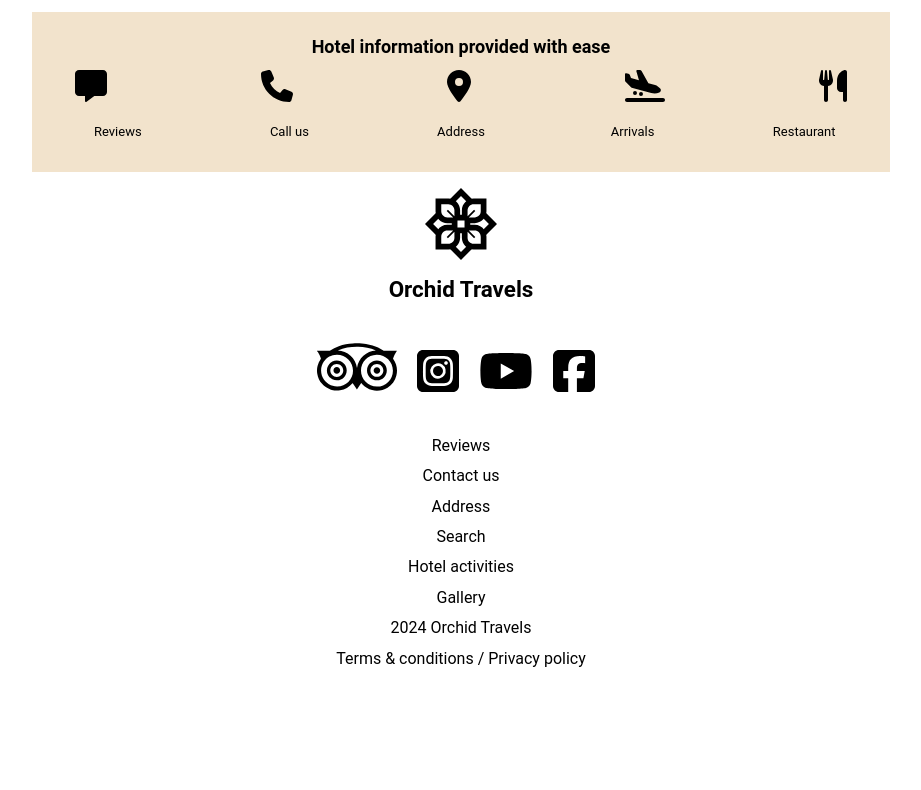
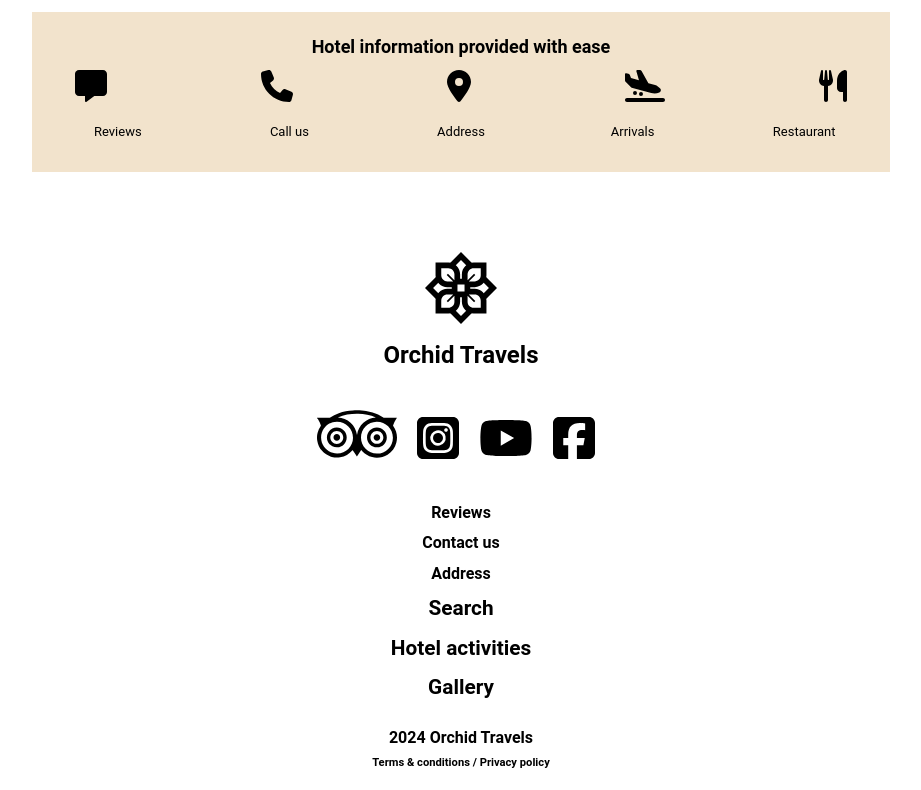
Before and after one commit to DianaEri/Orchid-Travels, a React (Vite) app: page / in a window 1280 px wide. Shown: the part 1550-2340 px from the top of the page, without its empty margins (179-1100 px from the left). Before the commit the page ends 2240 px from the top, so only its background shows below. Built offline with nearby package versions, Linux system fonts and the light colour scheme; no server answers.

Commit message:
Footer klar

```diff
--- a/src/App.jsx
+++ b/src/App.jsx
@@ -30,11 +30,11 @@ const Footer = () => {
       <div>Reviews</div>
       <div>Contact us</div>
       <div>Address</div>
-      <div>Search</div>
-      <div>Hotel activities</div>
-      <div>Gallery</div>
-      <div>2024 Orchid Travels</div>
-      <div>Terms & conditions / Privacy policy</div>
+      <div className='largerText'>Search</div>
+      <div className='largerText'>Hotel activities</div>
+      <div className='largerText'>Gallery</div>
+      <div className='paddingText'>2024 Orchid Travels</div>
+      <div className='smallerText'>Terms & conditions / Privacy policy</div>
     </div>
   );
 };
--- a/src/index.css
+++ b/src/index.css
@@ -249,6 +249,8 @@ button:focus-visible {
   flex-direction: column;
   align-items: center;
   padding: 2em 0;
+  margin-top: 4em;
+  font-weight: bold;
 }
 
 .footer img {
@@ -264,8 +266,19 @@ button:focus-visible {
 }
 
 .logoName {
-  font-weight: bold;
-  font-size: 1.4em;
+  font-size: 1.5em;
+}
+
+.largerText {
+  font-size: 1.3em;
+}
+
+.paddingText {
+  padding-top: 15px;
+}
+
+.smallerText {
+  font-size: 0.7em;
 }
 
 @media (prefers-color-scheme: light) {
```
